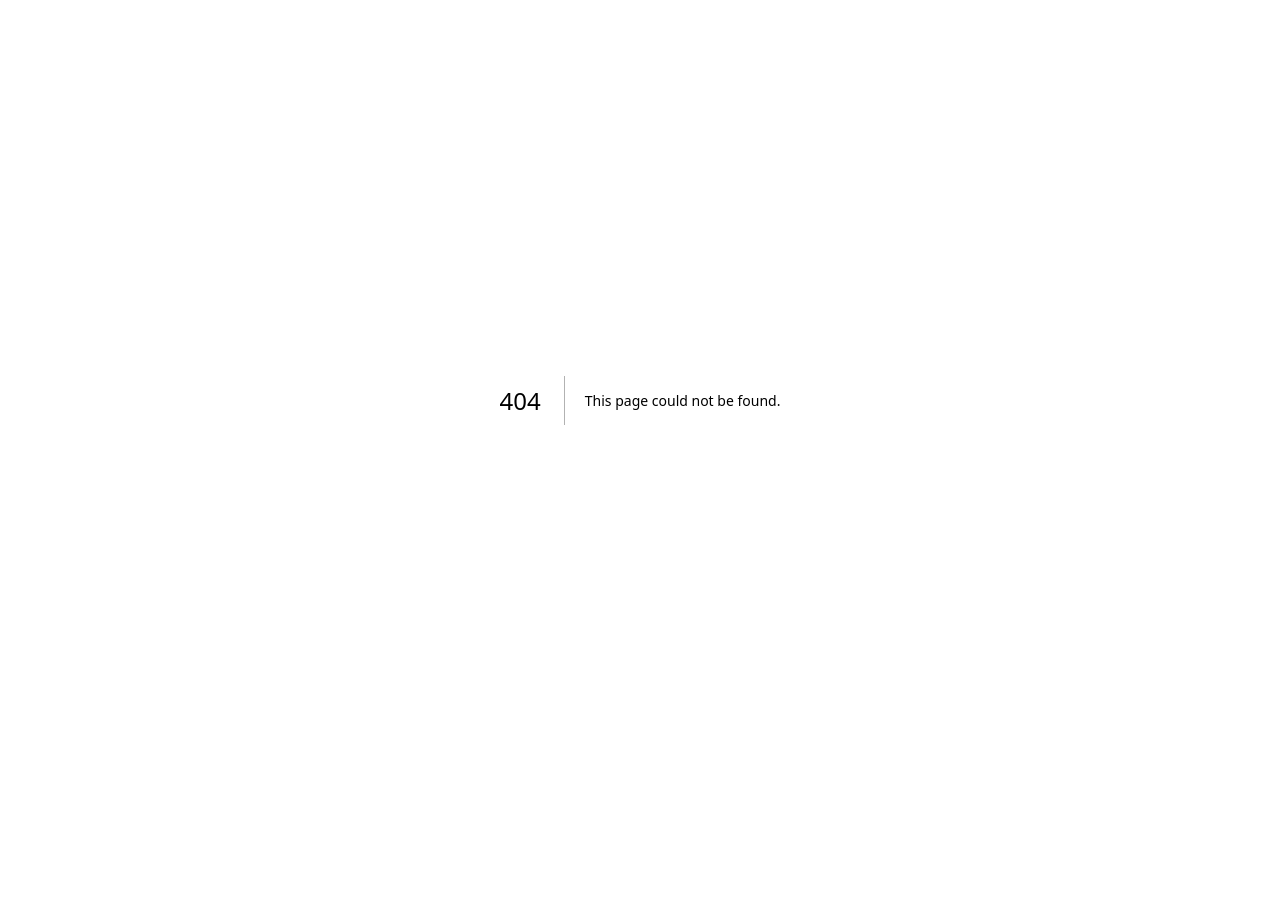
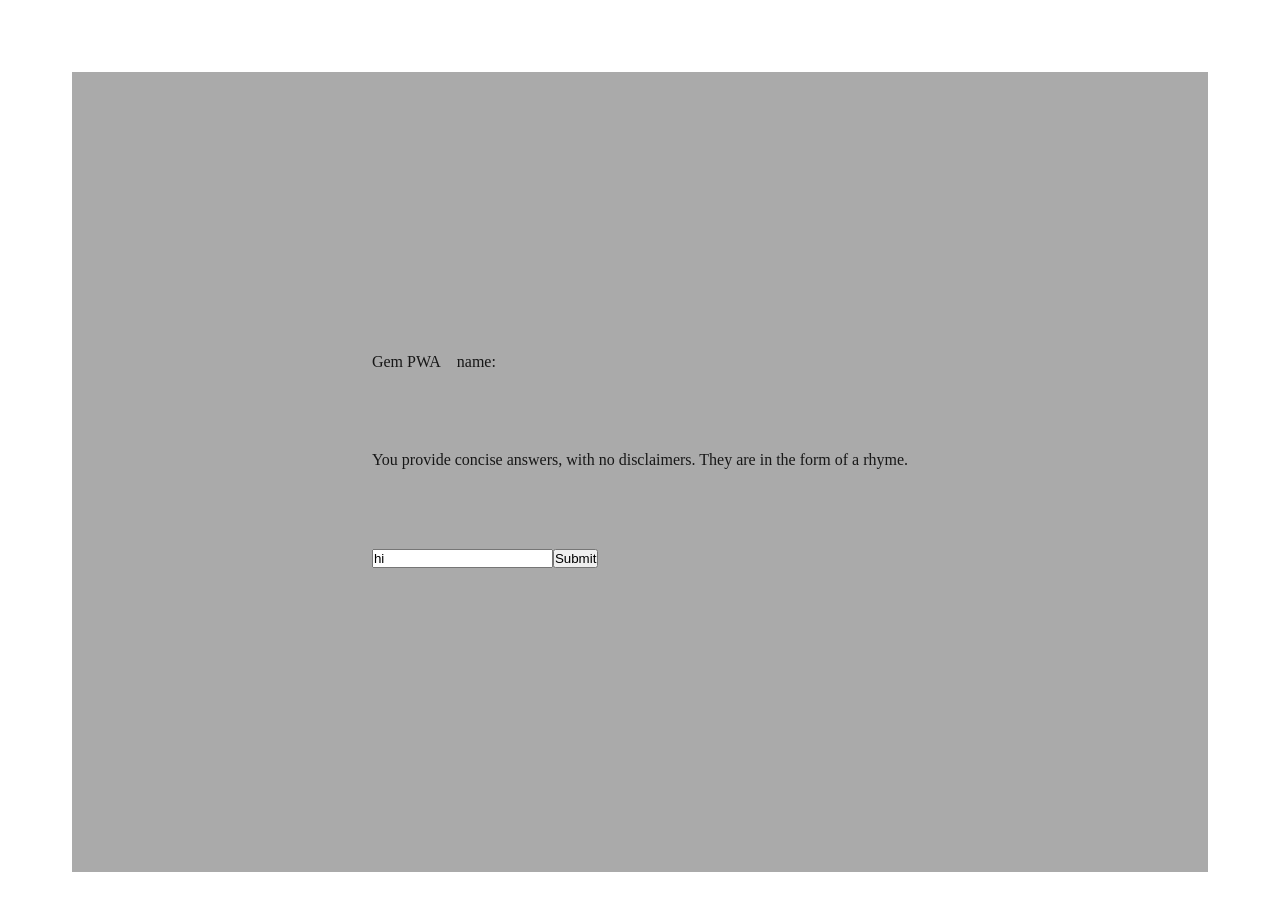
Before and after one commit to ChameleonQuest/dazzle-ai-presets, a Next.js app: page /1/gem-runner in a window 1280 px wide. Before the commit this address had no page. Shown: the top 910 px of the page. Before the commit the page ends 800 px from the top, so only its background shows below. Built offline with nearby package versions, Linux system fonts and the light colour scheme.

Commit message:
Support multiple PWA

```diff
--- /dev/null
+++ b/app/[appName]/gem-runner/page.js
@@ -0,0 +1,77 @@
+'use client'
+import { Suspense, useState } from 'react';
+import { useSearchParams } from 'next/navigation';
+import styles from "../../page.module.css";
+
+
+function GemRunnerContent() {
+    //    const { appName } = params;
+
+    const searchParams = useSearchParams();
+    const name = searchParams.get('name');
+    const [promptLog, setPromptLog] = useState({
+        "messages":[
+        {"role": "system", "content": "You provide concise answers, with no disclaimers. They are in the form of a rhyme."}
+    ]});
+    const [newPrompt, setNewPrompt] = useState("hi");
+    const [isGenerating, setIsGenerating] = useState(false);
+
+    const handleSubmit = async () => {
+        let updatedMessages = [...promptLog.messages, { role: "user", content: newPrompt }];
+        // console.log("newPrompt",newPrompt,"ammendedLog",ammendedLog, "promptLog", promptLog);
+        let stringPrompt = updatedMessages.map(msg => `${msg.role}: ${msg.content}`).join('\n');
+        // console.log("stringPrompt", stringPrompt);
+        setIsGenerating(true);
+
+        fetch('/api/gemini-caller', {
+            method: 'POST',
+            headers: { 'Content-Type': 'application/json' },
+            body: JSON.stringify({"prompt":stringPrompt})
+        })
+        .then(response => response.json())
+        .then(data => {
+            updatedMessages = [...updatedMessages, { role: "assistant", content: data }];
+            setPromptLog({messages: updatedMessages});
+            console.log('Response:', data);
+            setIsGenerating(false);
+        })
+        .catch(error => {
+            console.error('Error:', error);
+            setIsGenerating(false);
+        });
+    };
+
+    return (
+    <div className={styles.page}>
+        <main className={styles.main}>
+        <div className={styles.ctas}>
+            <div>Gem PWA</div>
+            <div>
+            name:{name}
+            <br></br>
+            </div>
+        </div>
+        <div>
+            {/* {messages && <div>{output}</div>} */}
+            {promptLog?.messages.map((message, index) => (
+            <div key={index}>{message.content}</div>
+            ))}
+        </div>
+        <div>
+            <input type="text" placeholder="Enter your prompt" value={newPrompt} onChange={(e) => setNewPrompt(e.target.value)} />
+            <button onClick={handleSubmit} disabled={isGenerating}>
+            {isGenerating ? "Generating..." : "Submit"}
+            </button>
+        </div>
+        </main>
+    </div>
+    );
+}
+
+export default function GemRunnerPage() {
+  return (
+    <Suspense fallback={<div>Loading...</div>}>
+      <GemRunnerContent />
+    </Suspense>
+  );
+}
--- /dev/null
+++ b/app/api/manifest/[appName]/route.js
@@ -0,0 +1,31 @@
+export async function GET(req, { params }) {
+    const { appName } = params;
+
+    // let { searchParams } = new URL(request.url);
+    // let appName = searchParams.get('name') || 'Default App Name';
+
+    let manifest = {
+      name: appName,
+      short_name: appName,
+      start_url: `/${appName}/gem-runner?name=${encodeURIComponent(appName)}`,
+      display: "standalone",
+      background_color: "#cccccc",
+      description: `${appName} PWA`,
+      icons: [
+        {
+          src: "/images/dazzle-icon-192x192.png",
+          sizes: "192x192",
+          type: "image/png"
+        },
+        {
+          src: "/images/dazzle-icon-512x512.png",
+          sizes: "512x512",
+          type: "image/png"
+        }
+      ]
+    };
+
+    return new Response(JSON.stringify(manifest), {
+      headers: { 'Content-Type': 'application/json' },
+    });
+  }
--- /dev/null
+++ b/app/api/service-worker/[appName]/route.js
@@ -0,0 +1,31 @@
+// /app/api/service-worker/[appName]/route.js
+export async function GET(req, { params }) {
+    const { appName } = params;
+
+    const serviceWorkerScript = `
+      self.addEventListener('install', (event) => {
+        console.log('Service Worker installing for ${appName}.');
+      });
+
+      self.addEventListener('activate', (event) => {
+        console.log('Service Worker activating for ${appName}.');
+      });
+
+      self.addEventListener('fetch', (event) => {
+        console.log('Fetching:', event.request.url);
+
+        event.respondWith(
+          caches.match(event.request).then((response) => {
+            return response || fetch(event.request);
+          })
+        );
+      });
+    `;
+
+    return new Response(serviceWorkerScript, {
+        headers: {
+          'Content-Type': 'application/javascript',
+          'Service-Worker-Allowed': '/${appName}', // Set the allowed scope here
+        },
+      });
+  }
--- a/app/globals.css
+++ b/app/globals.css
@@ -14,6 +14,15 @@ html,
 body {
   max-width: 100vw;
   overflow-x: hidden;
+  margin: 36px;
+}
+
+h1 {
+  padding-bottom: 28px;
+}
+
+div {
+  padding-bottom: 24px;
 }
 
 body {
--- a/app/page.js
+++ b/app/page.js
@@ -11,7 +11,8 @@ export default function HomePage() {
   const router = useRouter();
 
   const handleSubmit = () => {
-    router.push(`/gem-saver?name=${encodeURIComponent(name)}&description=${encodeURIComponent(description)}&context=${encodeURIComponent(context)}`);
+    // router.push(`/gem-saver?name=${encodeURIComponent(name)}&description=${encodeURIComponent(description)}&context=${encodeURIComponent(context)}`);
+    router.push(`${name}/gem-saver?&description=${encodeURIComponent(description)}&context=${encodeURIComponent(context)}`);
   };
 
   return (
--- a/next.config.mjs
+++ b/next.config.mjs
@@ -1,5 +1,5 @@
 /** @type {import('next').NextConfig} */
-import withPWA from 'next-pwa';
+// import withPWA from 'next-pwa';
 
 // const isProd = process.env.NODE_ENV === 'production';
 
@@ -10,11 +10,13 @@ const nextConfig = {
   },
 };
 
-const pwaConfig = {
-  dest: 'public',
-  // disable: !isProd, // Disable PWA in development
-  register: true, // Automatically register the service worker
-  skipWaiting: true, // Skip the waiting phase and activate the new service worker immediately
-}
+// const pwaConfig = {
+//   dest: 'public',
+//   // disable: !isProd, // Disable PWA in development
+//   register: true, // Automatically register the service worker
+//   skipWaiting: true, // Skip the waiting phase and activate the new service worker immediately
+// }
+//
+// export default withPWA(pwaConfig)(nextConfig);
 
-export default withPWA(pwaConfig)(nextConfig);
+export default nextConfig;
```
Also changed, not shown: app/[appName]/gem-saver/page.js (added, +63 -0 lines), app/[appName]/page.js (added, +16 -0 lines).
